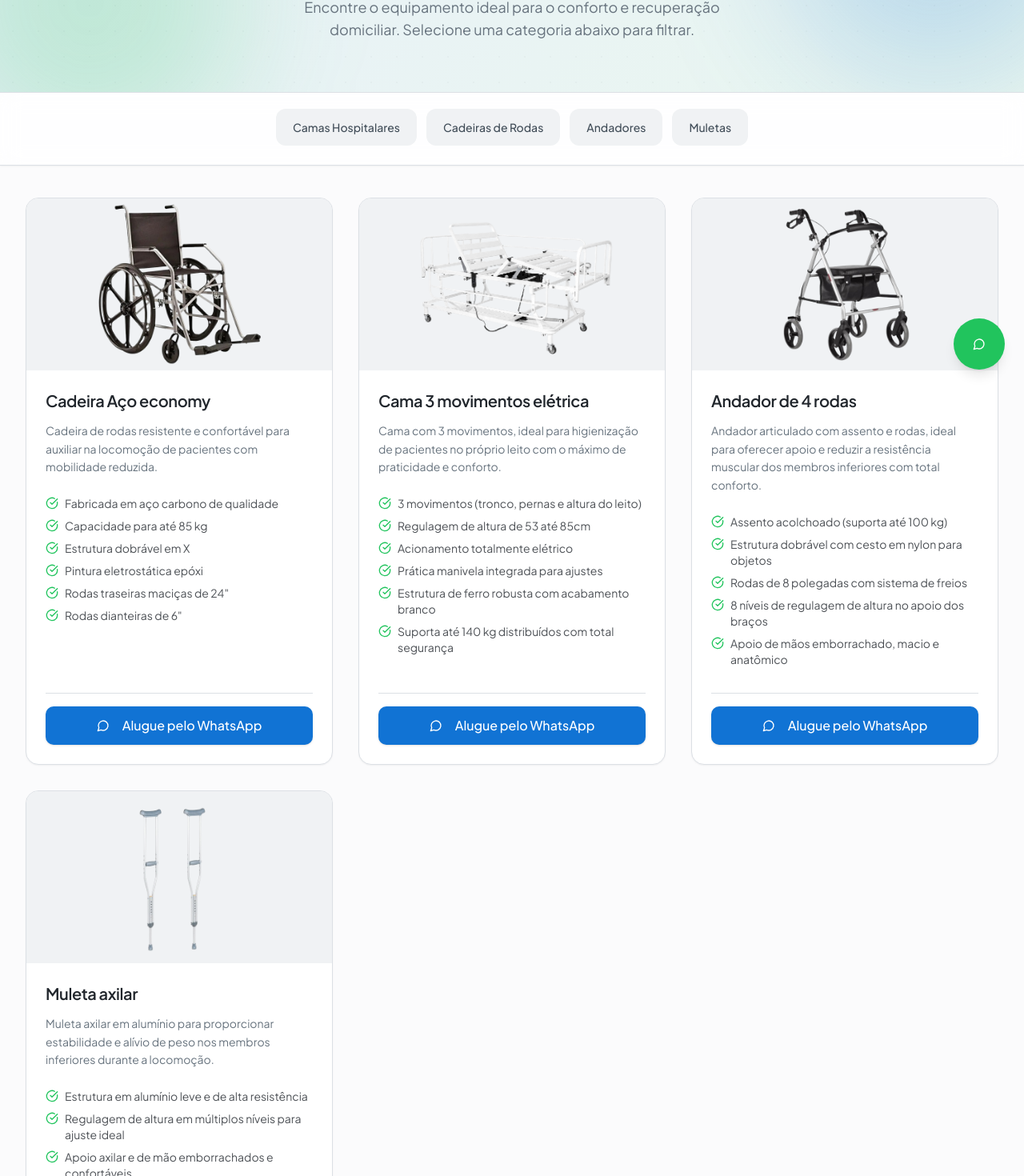
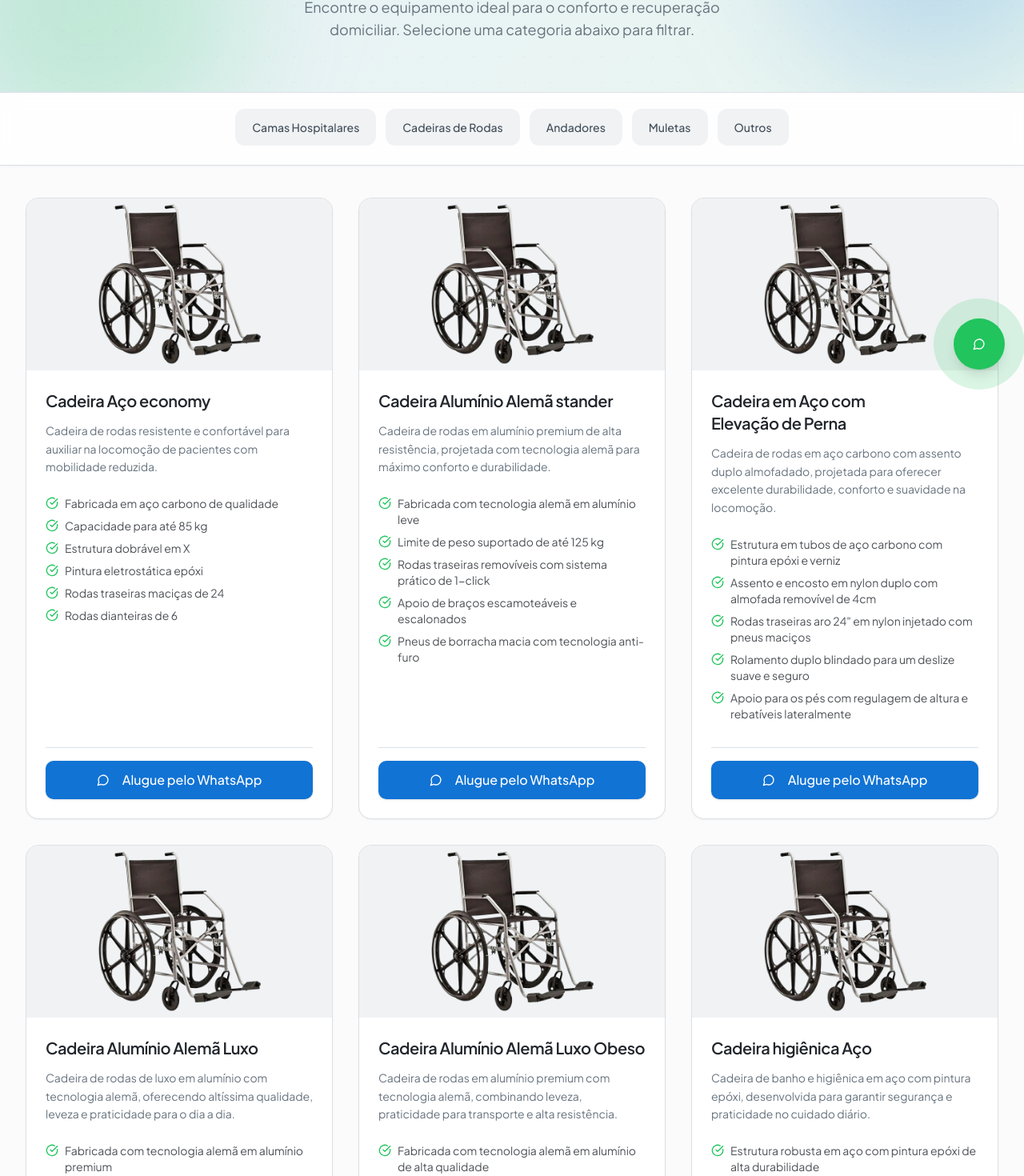
Before and after one commit to Renmarques/Cadeira-de-rodas-aluguel, a React (Vite) app in the folder apps/web/: page /shop in a window 1280 px wide. Shown: the part 314-1784 px from the top of the page at 80% size. Built offline with nearby package versions, Linux system fonts and the light colour scheme.

Commit message:
Coloquei as cadeiras e as Camas

```diff
--- a/apps/web/src/pages/ShopPage.jsx
+++ b/apps/web/src/pages/ShopPage.jsx
@@ -24,12 +24,95 @@ const MEDEQUIP_PRODUCTS = [
   {
     id: 1,
       name: 'Cadeira Aço economy',
+      price: 'R$ 100/mês',
+      category: 'cadeiras',
+      image: '/images/Cadeira.png',
+      description:  'Cadeira de rodas resistente e confortável para auxiliar na locomoção de pacientes com mobilidade reduzida.',
+      benefits: ['Fabricada em aço carbono de qualidade','Capacidade para até 85 kg','Estrutura dobrável em X','Pintura eletrostática epóxi','Rodas traseiras maciças de 24','Rodas dianteiras de 6']
+  },
+
+  {
+    id: 5,
+      name: 'Cadeira Alumínio Alemã stander',
+      price: 'R$ 160/mês',
+      category: 'cadeiras',
+      image: '/images/Cadeira.png',
+      description:  'Cadeira de rodas em alumínio premium de alta resistência, projetada com tecnologia alemã para máximo conforto e durabilidade.',
+      benefits: ['Fabricada com tecnologia alemã em alumínio leve', 'Limite de peso suportado de até 125 kg', 'Rodas traseiras removíveis com sistema prático de 1-click', 'Apoio de braços escamoteáveis e escalonados', 'Pneus de borracha macia com tecnologia anti-furo']
+  },
+
+    {
+    id: 6,
+      name: 'Cadeira em Aço com Elevação de Perna',
       price: 'R$ 180/mês',
       category: 'cadeiras',
       image: '/images/Cadeira.png',
-      description:  'Cadeira de rodas resistente e confortável para auxiliar na locomoção de pacientes com mobilidade reduzida.',
-      benefits: ['Fabricada em aço carbono de qualidade','Capacidade para até 85 kg','Estrutura dobrável em X','Pintura eletrostática epóxi','Rodas traseiras maciças de 24"','Rodas dianteiras de 6"']
+      description: 'Cadeira de rodas em aço carbono com assento duplo almofadado, projetada para oferecer excelente durabilidade, conforto e suavidade na locomoção.',
+      benefits: ['Estrutura em tubos de aço carbono com pintura epóxi e verniz', 'Assento e encosto em nylon duplo com almofada removível de 4cm', 'Rodas traseiras aro 24" em nylon injetado com pneus maciços', 'Rolamento duplo blindado para um deslize suave e seguro', 'Apoio para os pés com regulagem de altura e rebatíveis lateralmente']
   },
+
+  {
+    id: 12,
+      name: 'Cadeira Alumínio Alemã Luxo ',
+      price: 'R$ 200/mês',
+      category: 'cadeiras',
+      image: '/images/Cadeira.png',
+      description: 'Cadeira de rodas de luxo em alumínio com tecnologia alemã, oferecendo altíssima qualidade, leveza e praticidade para o dia a dia.',
+      benefits: ['Fabricada com tecnologia alemã em alumínio premium', 'Limite de peso suportado de até 100 kg', 'Rodas traseiras removíveis com sistema prático de 1-click', 'Apoio de braços escamoteáveis, escalonados e almofadados', 'Apoio de pés removíveis e rebatíveis lateralmente', 'Pneus de borracha macia com tecnologia anti-furo']
+  },
+
+   {
+    id: 7,
+      name: 'Cadeira Alumínio Alemã Luxo Obeso',
+      price: 'R$ 220/mês',
+      category: 'cadeiras',
+      image: '/images/Cadeira.png',
+      description: 'Cadeira de rodas em alumínio premium com tecnologia alemã, combinando leveza, praticidade para transporte e alta resistência.',
+      benefits: ['Fabricada com tecnologia alemã em alumínio de alta qualidade', 'Suporta limite de peso de até 125 kg', 'Rodas traseiras removíveis com sistema prático Quick Release (1-click)', 'Apoio de braços escamoteáveis, escalonados e almofadados', 'Apoio de pés removíveis e rebatíveis lateralmente', 'Pneus de borracha macia com tecnologia anti-furo']
+  },
+
+  {
+    id: 8,
+      name: 'Cadeira higiênica Aço',
+      price: 'R$ 90/mês',
+      category: 'cadeiras',
+      image: '/images/Cadeira.png',
+      description: 'Cadeira de banho e higiênica em aço com pintura epóxi, desenvolvida para garantir segurança e praticidade no cuidado diário.',
+      benefits: ['Estrutura robusta em aço com pintura epóxi de alta durabilidade', 'Altura ideal do chão até o assento de 50 cm', 'Assento ergonômico com 40 cm de largura', 'Dimensões compactas (95 cm de altura, 50 cm de largura e 56 cm de comprimento)', 'Estrutura estável com peso total de 15 kg']
+  },
+
+  {
+    id: 9,
+      name: 'Cadeira higiênica aço Obeso ',
+      price: 'R$ 110/mês',
+      category: 'cadeiras',
+      image: '/images/Cadeira.png',
+      description: 'Cadeira de banho e higiênica em aço com pintura epóxi, desenvolvida para garantir segurança e praticidade no cuidado diário.',
+      benefits: ['Estrutura robusta em aço com pintura epóxi de alta durabilidade', 'Altura ideal do chão até o assento de 50 cm', 'Assento ergonômico com 40 cm de largura', 'Dimensões compactas (95 cm de altura, 60 cm de largura e 56 cm de comprimento)', 'Estrutura estável com peso total de 15 kg']
+  },
+
+  {
+    id: 10,
+      name: 'Cadeira Higiênica Dobrável',
+      price: 'R$ 160/mês',
+      category: 'cadeiras',
+      image: '/images/Cadeira.png',
+      description: 'Cadeira higiênica e de banho em aço, dobrável e extremamente prática para transporte e armazenamento sem abrir mão da segurança.',
+      benefits: ['Estrutura dobrável em aço com pintura epóxi de alta durabilidade', 'Assento removível com suporte integrado para coletor', 'Rodas dianteiras e traseiras aro 06 giratórias com pneus maciços', 'Sistema de segurança com freios bilaterais', 'Apoio para os pés removível e encosto confortável em nylon']
+  },
+
+  {
+    id: 11,
+      name: 'Cadeira de Rodas Motorizada ',
+      price: 'R$ 400/mês',
+      category: 'cadeiras',
+      image: '/images/Cadeira.png',
+      description: 'Cadeira de rodas motorizada com design ergonômico, desenvolvida para proporcionar total autonomia, conforto e bem-estar.',
+      benefits: ['Motorizada elétrica para máxima autonomia e mobilidade', 'Ideal para idosos e pessoas com mobilidade reduzida', 'Design ergonômico com encosto estofado', 'Encosto prático e rebatível', 'Proporciona excelente conforto para o uso diário']
+  },
+
+
+
     /* Camas Hospitalares */
   {
     id: 2,
@@ -60,7 +143,8 @@ const MEDEQUIP_PRODUCTS = [
       image: '/images/Muletas.png',
       description: 'Muleta axilar em alumínio para proporcionar estabilidade e alívio de peso nos membros inferiores durante a locomoção.',
       benefits: ['Estrutura em alumínio leve e de alta resistência', 'Regulagem de altura em múltiplos níveis para ajuste ideal', 'Apoio axilar e de mão emborrachados e confortáveis', 'Ponteiras de borracha antiderrapantes para maior segurança', 'Suporte de peso seguro e estabilidade garantida']
-  }
+  },
+    /* Outros */
 
 ];
 
@@ -70,14 +154,17 @@ const CATEGORIES = [
   'cadeiras',
   'andadores',
   'muletas',
+  'outros'
 ];
 
 const CATEGORY_LABELS = {
   camas: 'Camas Hospitalares',
   cadeiras: 'Cadeiras de Rodas',
   andadores: 'Andadores',
-  muletas: 'Muletas'
+  muletas: 'Muletas',
+  outros: 'Outros'
 };
+
 
 // Animation Variants
 const containerVariants = {
```
